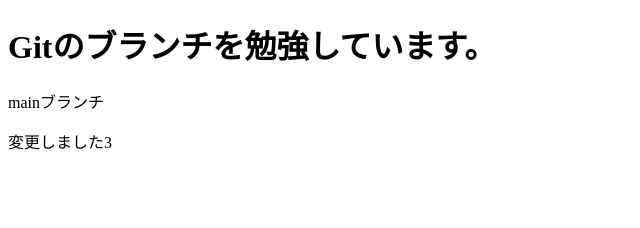
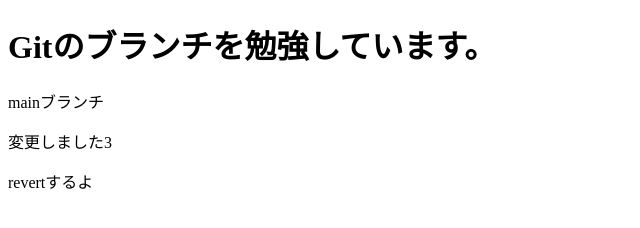
Before and after one commit to tajima2019/git-study, a plain HTML site: page index.html in a window 1280 px wide. Shown: the full height of the page, 0-640 px from the left. Drawn offline with Linux system fonts and the light colour scheme.

```diff
--- a/index.html
+++ b/index.html
@@ -8,5 +8,6 @@
     <h1>Gitのブランチを勉強しています。</h1>
     <p>mainブランチ</p>
     <p>変更しました3</p>
+    <p>revertするよ</p>
   </body>
 </html>
```
